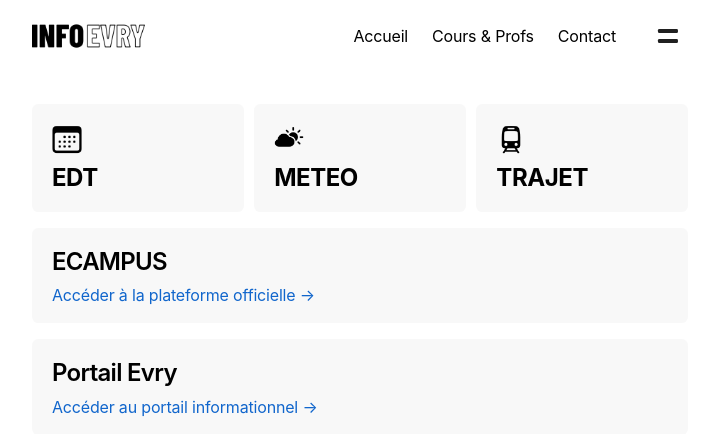
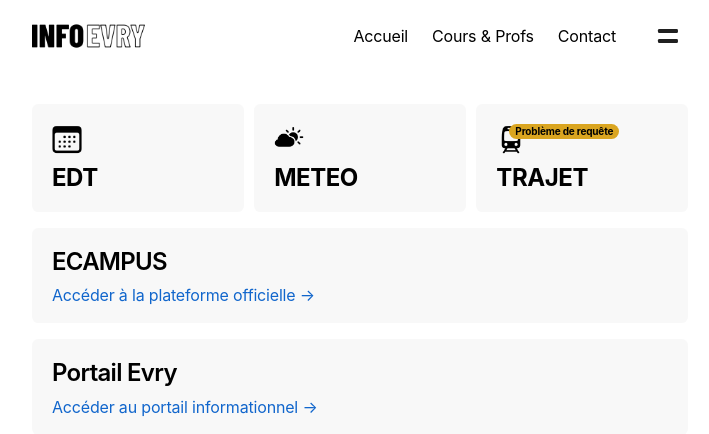
Before and after one commit to info-evry/i1w, a Node server app: page / in a window 1280 px wide. Shown: the top 434 px of the page, without its empty margins (280-989 px from the left). Run offline with Node 20, Linux system fonts and the light colour scheme.

Commit message:
First play with fetch request (error banner)
For now only a banner is pemanently displayed instead of a real API fetch
* The banner is not yet reponsible
* The goal is to display when an API request fails

```diff
--- a/public/css/style.css
+++ b/public/css/style.css
@@ -2498,6 +2498,25 @@ body.color-scheme-dark .used:hover {
 }
 
 /*--------------------------------------------------------------
+# Transport modal
+--------------------------------------------------------------*/
+
+#fetch-error:not(.active) {
+	display: none;
+}
+
+.fetch-error-banner.active {
+	position: absolute;
+	top: 0;
+	left: 13px;
+	font-size: x-small;
+	border-radius: 15px;
+	background-color: goldenrod;
+	padding: 0 6px 0 6px;
+	color: var(--text-important);
+}
+
+/*--------------------------------------------------------------
 # Contact
 --------------------------------------------------------------*/
 
--- /dev/null
+++ b/public/js/sncf.js
@@ -0,0 +1,20 @@
+// fetch(url,{ headers: { 'Authorization': 'Basic' + `${apiKey}:`.toString('Base64') } })
+// 	.then(response => response.json())
+// 	.then(json => console.log(json))
+// 	.catch(err => {
+// 		const fetchError = document.getElementById('fetch-error-sncf');
+
+// 		if (!fetchError.classList.contains('active')) {
+// 			fetchError.classList.toggle('active');
+// 		}
+// 		console.error(`Unable to fetch data: ${err}`);
+// 	});
+
+//For testing purpose, and while I find a way to store the Novatia api key, I forst consider
+//that the request from novatia fails to display a little banner on the transport card
+
+const fetchError = document.getElementById('fetch-error-sncf');
+
+if (!fetchError.classList.contains('active')) {
+	fetchError.classList.toggle('active');
+}
--- a/public/service-worker.js
+++ b/public/service-worker.js
@@ -15,6 +15,7 @@ self.addEventListener( 'install', event => {
 				'./js/script.js',
 				'./js/pwa.js',
 				'./js/app.js',
+				'./js/sncf.js',
 				'./img/infoevry-h-lsc.png.webp',
 				'./img/infoevry-h-dsc.png.webp'
 			] )
--- a/views/home.ejs
+++ b/views/home.ejs
@@ -33,6 +33,7 @@
 								<div class="utility-logos">
 									<img class="el-utility-content dark-scheme-icon" src="img/icons/transport-icon-dsc.png" alt="transport icon for dark scheme" width="30" height="30">
 									<img class="el-utility-content light-scheme-icon" src="img/icons/transport-icon-lsc.png" alt="transport icon for light scheme" width="30" height="30">
+									<div class="fetch-error-banner" id="fetch-error-sncf">Problème de requête</div>
 								</div>
 								<h2 class="el-utility-content">TRAJET</h2>
 							</a>
@@ -139,7 +140,8 @@
 					<div id="edt-info">Cliquer sur l’image pour agrandir.</div>
 				</div>
 				<div id="el-modal-weather"><p>Météo modale test</p></div>
-				<div id="el-modal-transport"><p>Transport modale test</p></div>
+				<div id="el-modal-transport">
+				</div>
 			</div>
 		</div>
     </main>
--- a/views/includes/script.ejs
+++ b/views/includes/script.ejs
@@ -1,3 +1,4 @@
     <script defer src="js/script.js"></script>
     <script defer src="js/app.js"></script>
     <script defer src="js/pwa.js"></script>
+	<script defer src="js/sncf.js" type="module"></script>
```
Also changed, not shown: .eslintrc.js.
